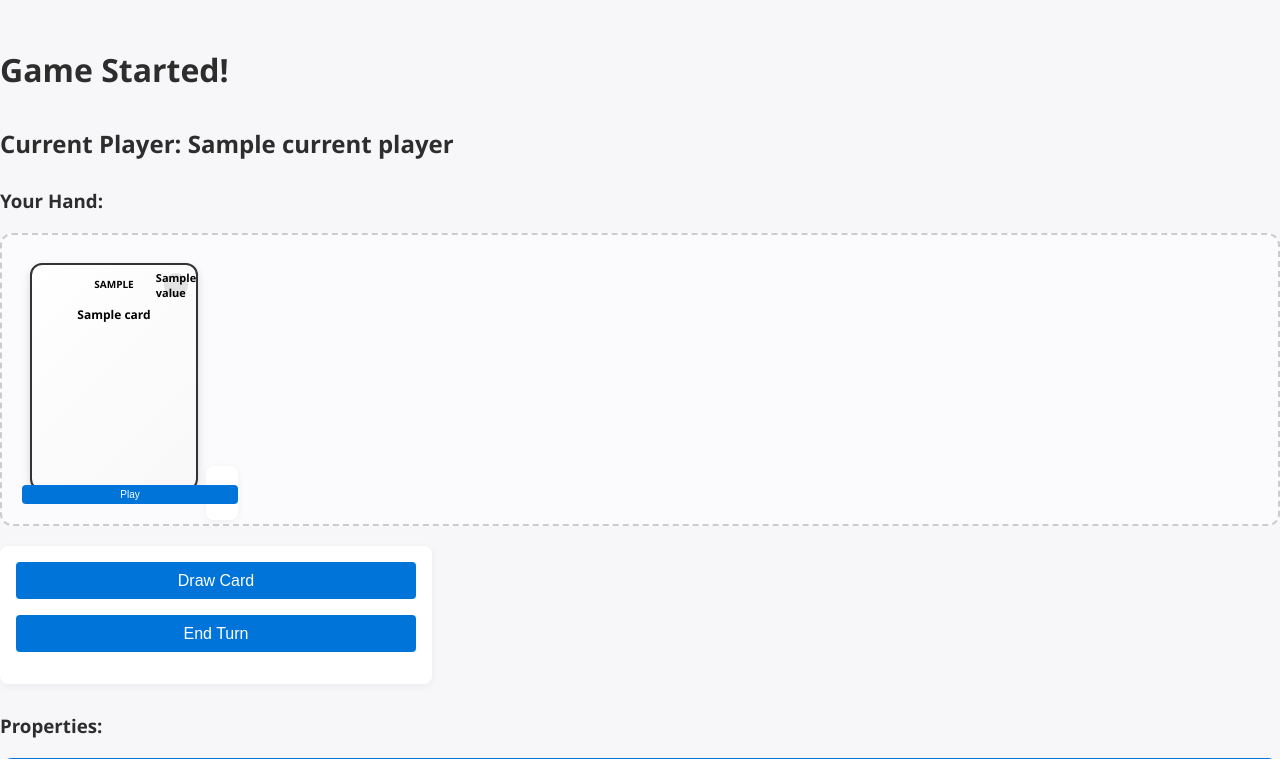
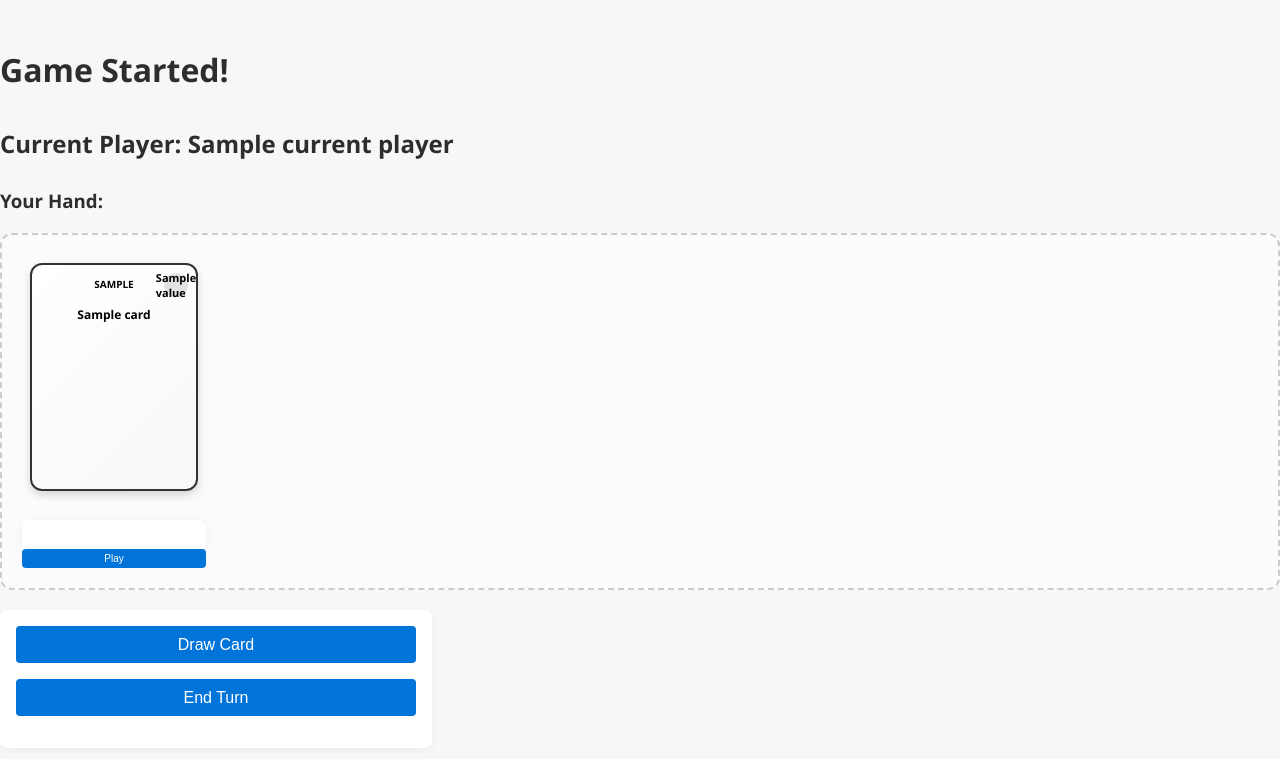
Before and after one commit to gavvahar/Monopoly-Deal, a Flask app: template templates/play.html in a window 1280 px wide. Shown: the top 759 px of the page. Run offline with Flask 3, Linux system fonts and the light colour scheme; the template is opened without the code that fills it: most values are stand-ins (such as "Sample title", 1, 10 or a date in 2020); some libraries are stand-ins or nearby versions.

Commit message:
Update templates/play.html
Co-authored-by: Copilot <175728472+Copilot@users.noreply.github.com>

```diff
--- a/templates/play.html
+++ b/templates/play.html
@@ -29,7 +29,7 @@
               {% endif %}
             </div>
           </div>
-          <form method="post" style="display: inline;">
+          <form method="post" class="inline-form">
             <button name="action" value="play" type="submit" formaction="/play" class="card-button">
               Play
             </button>
```
